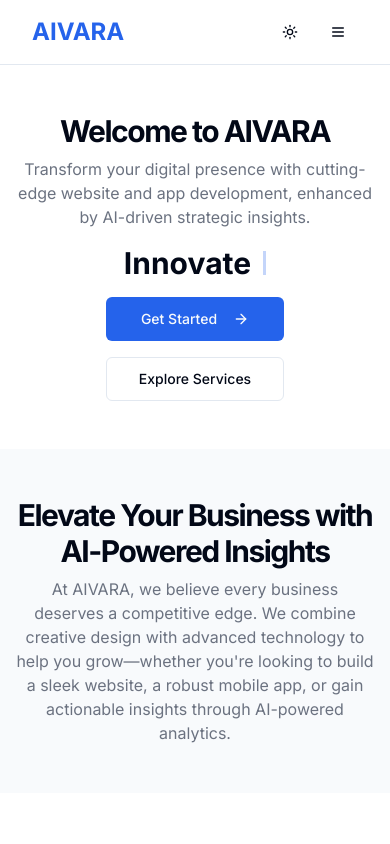
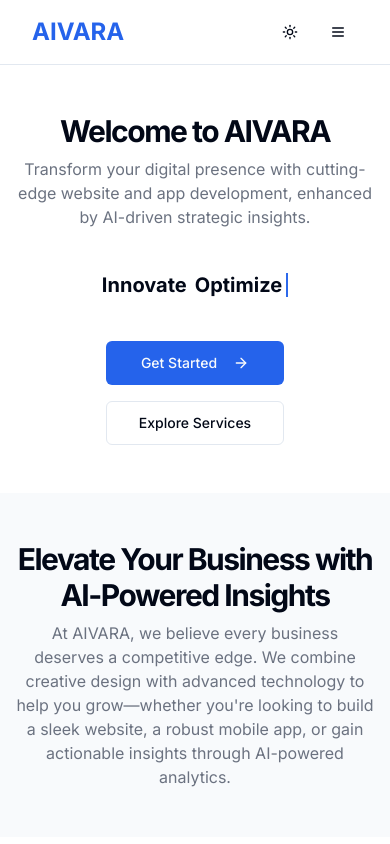
Before and after one commit to sathvik-23/ascendx-website, a Next.js app: page / in a window 390 px wide. Shown: the top 844 px of the page. Built offline with nearby package versions, Linux system fonts and the light colour scheme.

Commit message:
"Fixed the typewtiter in the main page "

```diff
--- a/app/page.tsx
+++ b/app/page.tsx
@@ -16,7 +16,7 @@ export default function Home() {
   const words = [
     { text: 'Innovate' },
     { text: 'Optimize' },
-    { text: 'Ascend' },
+    // { text: 'Ascend' },
     { text: 'With', className: 'text-primary' },
     { text: 'AIVARA', className: 'text-primary font-bold' },
   ]
@@ -98,8 +98,13 @@ export default function Home() {
             {/* <div className="w-full px-4 sm:px-6 md:px-8 mx-auto max-w-[90%] sm:max-w-md md:max-w-lg lg:max-w-xl xl:max-w-2xl">
               <TypewriterEffect words={words} className="py-8" />
             </div> */}
-            <div className="inline-flex flex-wrap items-center gap-2">
+            {/* <div className="inline-flex flex-wrap items-center gap-2">
               <TypewriterEffect words={words} />
+            </div> */}
+            <div className="w-full px-4 sm:px-6 md:px-8 flex justify-center">
+              <div className="max-w-3xl w-full min-h-[80px] sm:min-h-[96px] md:min-h-[120px] flex items-center justify-center">
+                <TypewriterEffect words={words} />
+              </div>
             </div>
             <div className="flex flex-col sm:flex-row gap-4">
               <Button asChild size="lg" className="group">
--- a/components/ui/typewriter-effect.tsx
+++ b/components/ui/typewriter-effect.tsx
@@ -1,3 +1,66 @@
+// 'use client'
+
+// import { cn } from '@/lib/utils'
+// import { useEffect, useState } from 'react'
+
+// export const TypewriterEffect = ({
+//   words = [],
+//   className,
+//   cursorClassName,
+// }: {
+//   words: {
+//     text: string
+//     className?: string
+//   }[]
+//   className?: string
+//   cursorClassName?: string
+// }) => {
+//   const [displayedWords, setDisplayedWords] = useState<string[]>([])
+//   const [currentIndex, setCurrentIndex] = useState(0)
+
+//   useEffect(() => {
+//     if (!words.length) return // Safety check for empty words
+
+//     const wordAppearInterval = 550 // 0.55s between words
+//     const displayDuration = 3000 // 3s pause after full sentence
+
+//     const addWord = () => {
+//       setDisplayedWords((prev) => [...prev, words[currentIndex].text])
+//       setCurrentIndex((prev) => prev + 1)
+//     }
+
+//     if (currentIndex < words.length) {
+//       const wordTimer = setTimeout(addWord, wordAppearInterval)
+//       return () => clearTimeout(wordTimer)
+//     } else {
+//       // Reset after display duration
+//       const resetTimer = setTimeout(() => {
+//         setDisplayedWords([])
+//         setCurrentIndex(0)
+//       }, displayDuration)
+
+//       return () => clearTimeout(resetTimer)
+//     }
+//   }, [currentIndex, words])
+
+//   return (
+//     <div className={cn('flex items-center text-3xl font-bold', className)}>
+//       <div className="flex flex-nowrap items-center overflow-hidden">
+//         {displayedWords.map((text, idx) => (
+//           <span key={idx} className={cn('mr-2', words[idx]?.className || '')}>
+//             {text}
+//           </span>
+//         ))}
+//         <span
+//           className={cn(
+//             'ml-1 inline-block h-6 w-[3px] animate-blink bg-primary',
+//             cursorClassName
+//           )}
+//         />
+//       </div>
+//     </div>
+//   )
+// }
 'use client'
 
 import { cn } from '@/lib/utils'
@@ -19,10 +82,10 @@ export const TypewriterEffect = ({
   const [currentIndex, setCurrentIndex] = useState(0)
 
   useEffect(() => {
-    if (!words.length) return // Safety check for empty words
+    if (!words.length) return
 
-    const wordAppearInterval = 550 // 0.55s between words
-    const displayDuration = 3000 // 3s pause after full sentence
+    const wordAppearInterval = 550
+    const displayDuration = 3000
 
     const addWord = () => {
       setDisplayedWords((prev) => [...prev, words[currentIndex].text])
@@ -33,7 +96,6 @@ export const TypewriterEffect = ({
       const wordTimer = setTimeout(addWord, wordAppearInterval)
       return () => clearTimeout(wordTimer)
     } else {
-      // Reset after display duration
       const resetTimer = setTimeout(() => {
         setDisplayedWords([])
         setCurrentIndex(0)
@@ -44,19 +106,26 @@ export const TypewriterEffect = ({
   }, [currentIndex, words])
 
   return (
-    <div className={cn('flex items-center text-3xl font-bold', className)}>
-      <div className="flex flex-nowrap items-center overflow-hidden">
-        {displayedWords.map((text, idx) => (
-          <span key={idx} className={cn('mr-2', words[idx]?.className || '')}>
-            {text}
-          </span>
-        ))}
-        <span
-          className={cn(
-            'ml-1 inline-block h-6 w-[3px] animate-blink bg-primary',
-            cursorClassName
-          )}
-        />
+    <div className={cn('text-xl sm:text-2xl md:text-3xl font-bold', className)}>
+      <div className="flex flex-wrap justify-center items-center gap-x-2 gap-y-1 text-center">
+        {displayedWords.map((text, idx) => {
+          const isLast = idx === displayedWords.length - 1
+          return isLast ? (
+            <span key={idx} className="flex items-center gap-1">
+              <span className={cn(words[idx]?.className || '')}>{text}</span>
+              <span
+                className={cn(
+                  'inline-block h-6 w-[2px] animate-blink bg-primary',
+                  cursorClassName
+                )}
+              />
+            </span>
+          ) : (
+            <span key={idx} className={cn(words[idx]?.className || '')}>
+              {text}
+            </span>
+          )
+        })}
       </div>
     </div>
   )
```
